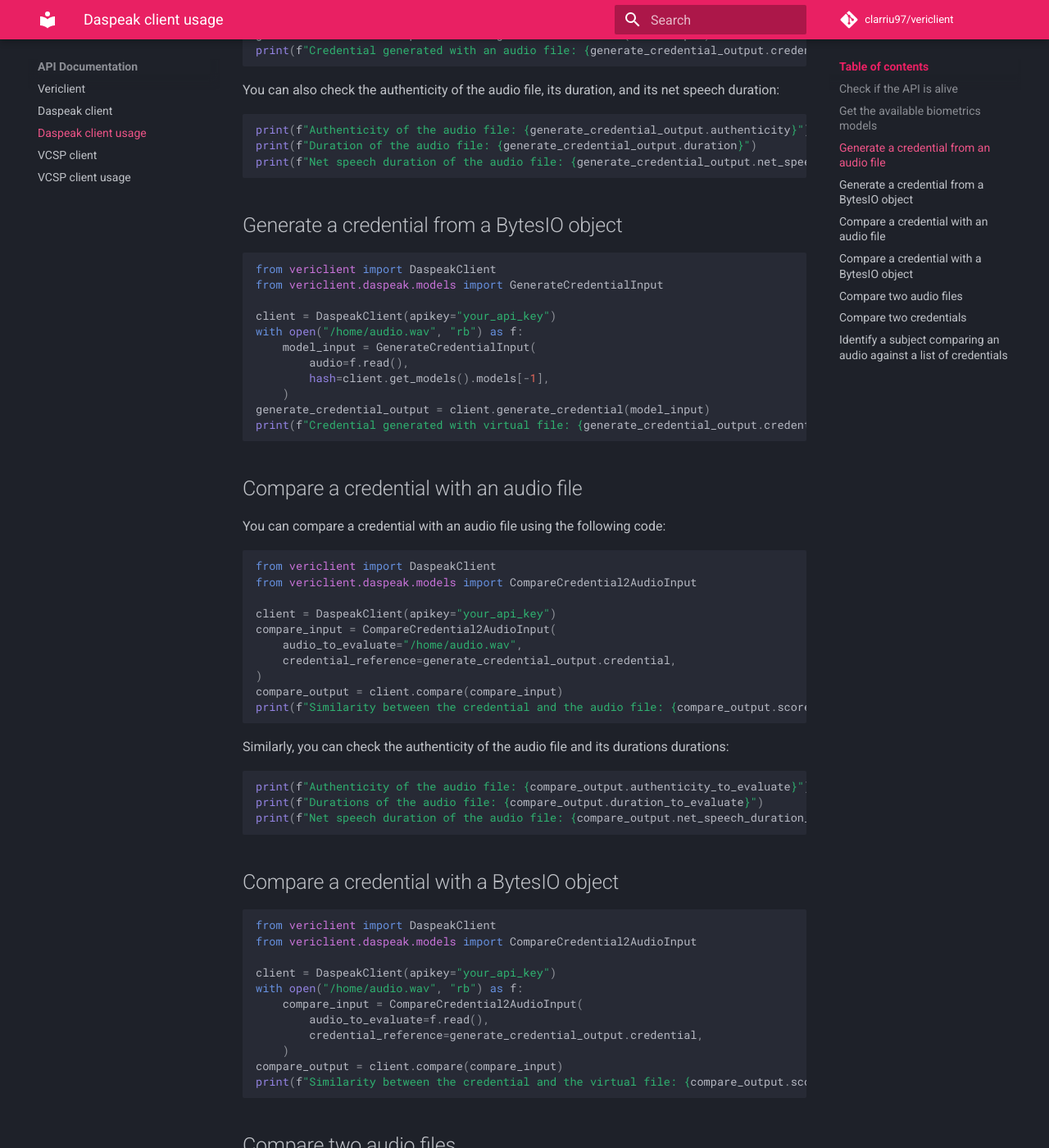
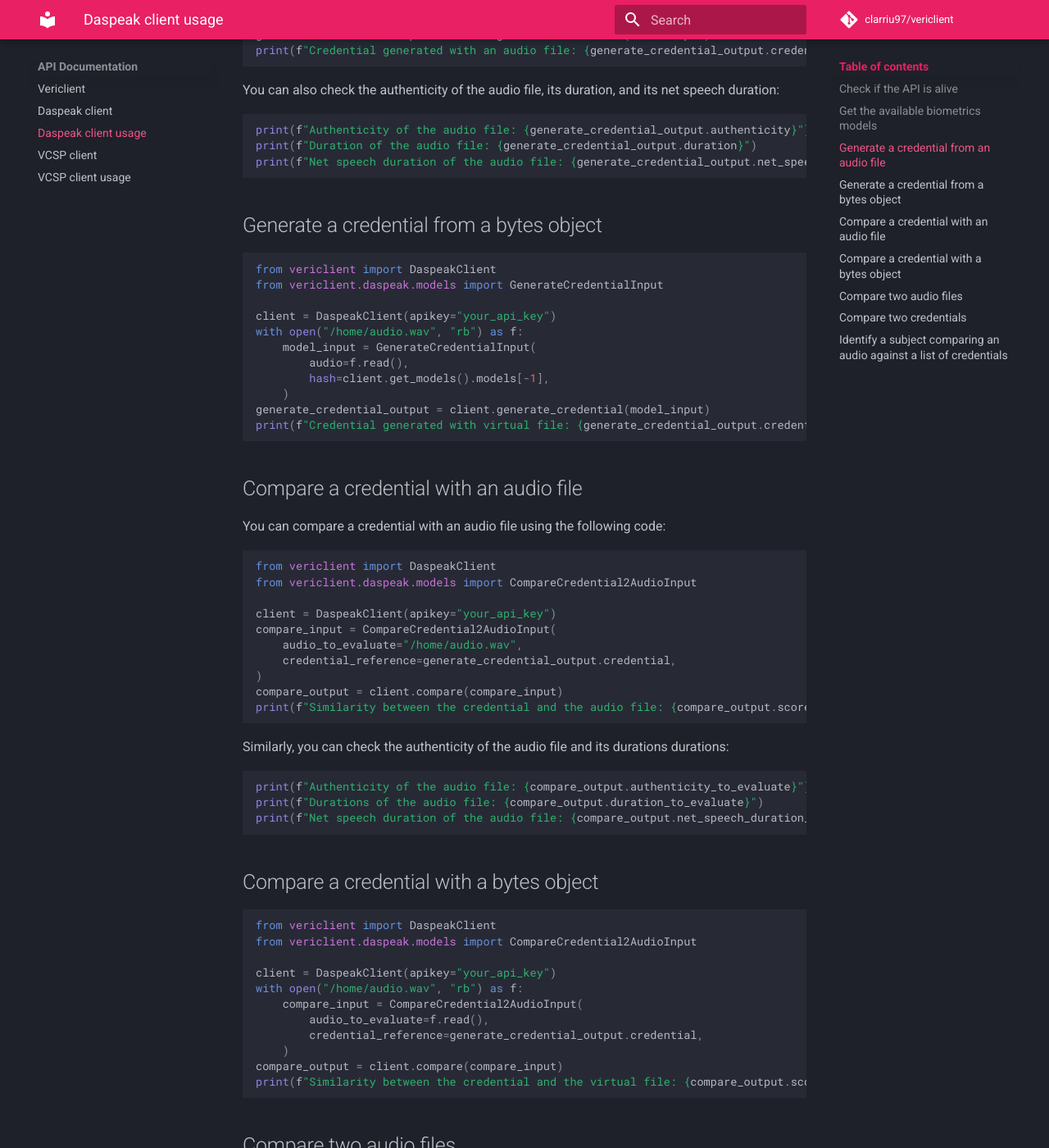
Before and after one commit to clarriu97/vericlient, an MkDocs documentation site: the page built from docs/api_docs/daspeak/client_usage.md, in a window 1280 px wide and 1400 px high, scrolled down 892 px. Shown: the whole window at 82% size. Built offline with MkDocs 1.6.1 and Material for MkDocs 9.7.7, drawn with Linux system fonts in a browser that asks for light colours; comment, search, counter and statistics services are not loaded.

Commit message:
docs: changed legacy BytesIO with bytes object in references

````diff
--- a/README.md
+++ b/README.md
@@ -48,7 +48,7 @@ client = DaspeakClient(apikey="your_api_key")
 # check if the server is alive
 print(f"Alive: {client.alive()}")
 
-# generate a credential from a BytesIO object using the last model
+# generate a credential from a bytes object using the last model
 with open("/home/audio.wav", "rb") as f:
     model_input = GenerateCredentialInput(
         audio=f.read(),
@@ -65,7 +65,7 @@ compare_input = CompareCredential2AudioInput(
 compare_output = client.compare(compare_input)
 print(f"Similarity between the credential and the audio file: {compare_output.score}")
 
-# compare a credential with a BytesIO object
+# compare a credential with a bytes object
 with open("/home/audio.wav", "rb") as f:
     compare_input = CompareCredential2AudioInput(
         audio_to_evaluate=f.read(),
--- a/docs/api_docs/daspeak/client_usage.md
+++ b/docs/api_docs/daspeak/client_usage.md
@@ -46,7 +46,7 @@ print(f"Duration of the audio file: {generate_credential_output.duration}")
 print(f"Net speech duration of the audio file: {generate_credential_output.net_speech_duration}")
 ```
 
-## Generate a credential from a BytesIO object
+## Generate a credential from a bytes object
 
 ```python
 from vericlient import DaspeakClient
@@ -87,7 +87,7 @@ print(f"Durations of the audio file: {compare_output.duration_to_evaluate}")
 print(f"Net speech duration of the audio file: {compare_output.net_speech_duration_to_evaluate}")
 ```
 
-## Compare a credential with a BytesIO object
+## Compare a credential with a bytes object
 
 ```python
 from vericlient import DaspeakClient
````
Also changed, not shown: 1 other file.
